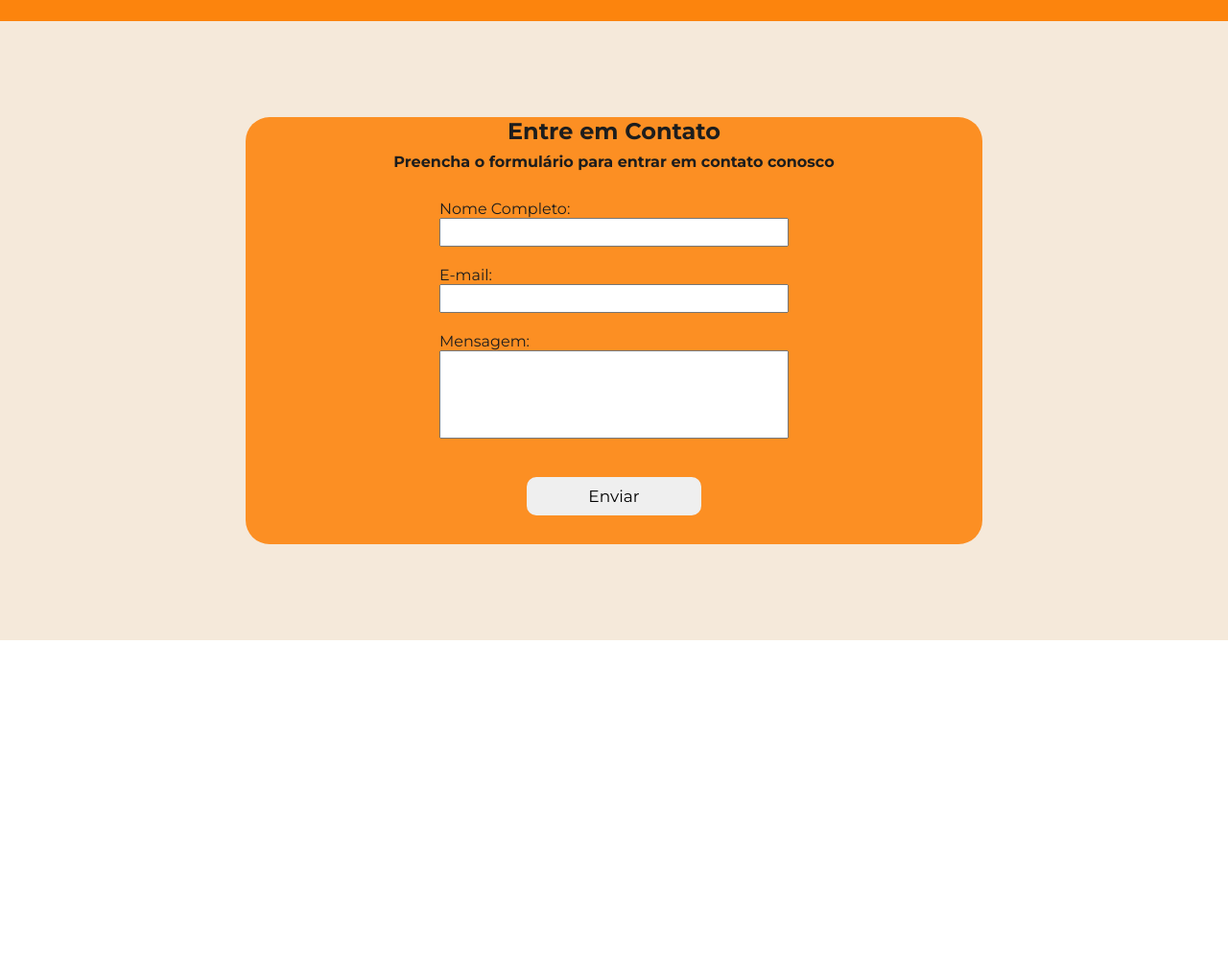
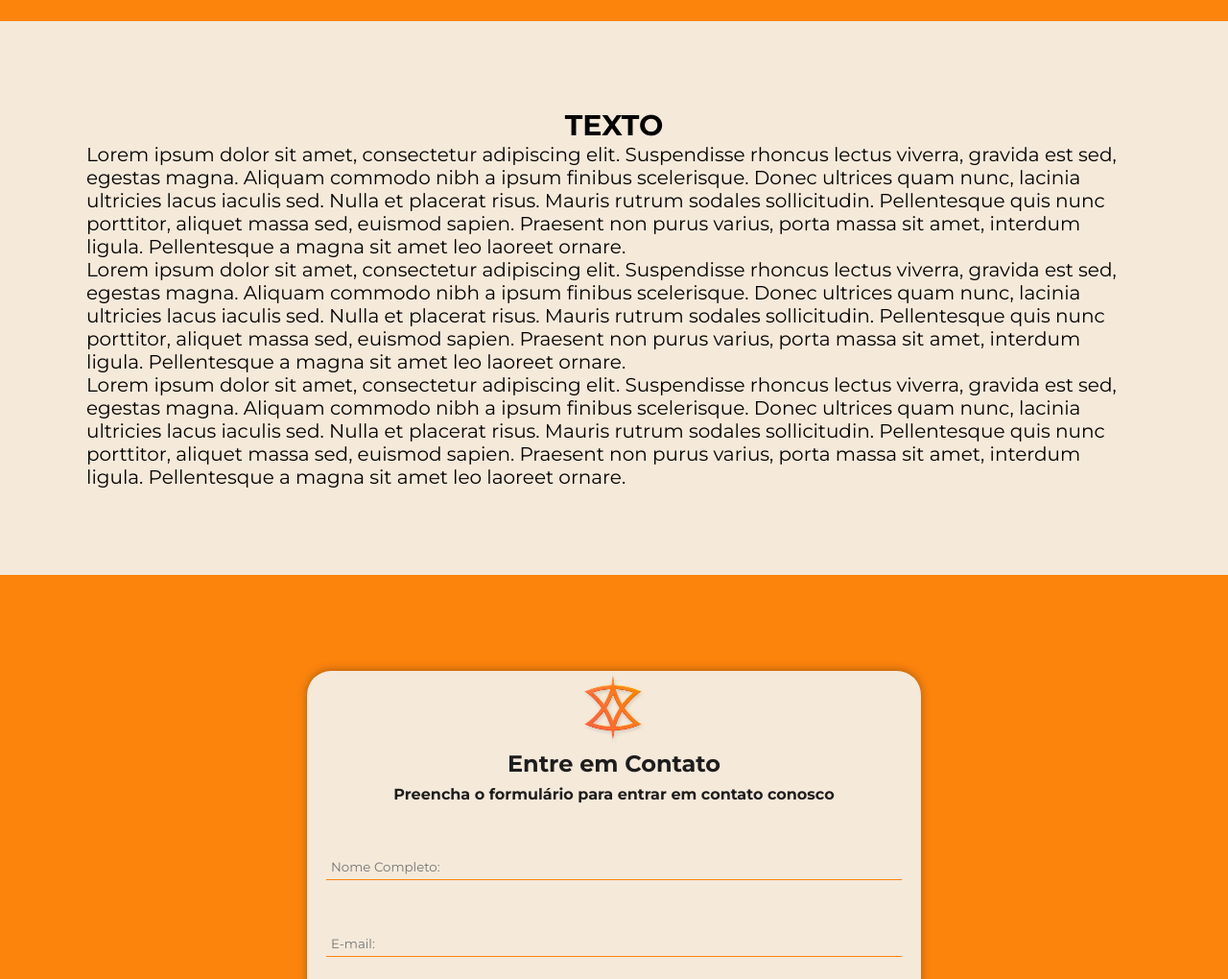
Before and after one commit to RodneyRoque/Magen-Site, a plain HTML site: page index.html in a window 1280 px wide. Shown: the part 1671-2691 px from the top of the page at 96% size. Before the commit the page ends 2338 px from the top, so only its background shows below. Drawn offline with Linux system fonts and the light colour scheme.

Commit message:
Adicionado o README e ajustado o formulário de contato, também foi adicionado uma página sem conteúdo entre o formulário e os serviços

```diff
--- a/index.html
+++ b/index.html
@@ -4,7 +4,7 @@
     <meta charset="UTF-8">
     <meta name="viewport" content="width=device-width, initial-scale=1.0">
     <title>Magen - Marketing Especializado</title>
-    <link rel="shortcut icon" type="imagex/png" href="img/Logo-Principal-Laranja.png">
+    <link rel="shortcut icon" type="imagex/png" href="img/magen-icone.png">
     <link rel="stylesheet" href="style.css" type="text/css">
     <link rel="stylesheet" href="responsive.css" type="text/css">
     <script defer src="script.js"></script>
@@ -68,20 +68,35 @@
             </div>
     </section>
 
+    <section style="padding: 90px; font-size: 20px;" class="secao-sobre">
+        <h2>TEXTO</h2>
+        <p>Lorem ipsum dolor sit amet, consectetur adipiscing elit. Suspendisse rhoncus lectus viverra, gravida est sed, egestas magna. Aliquam commodo nibh a ipsum finibus scelerisque. Donec ultrices quam nunc, lacinia ultricies lacus iaculis sed. Nulla et placerat risus. Mauris rutrum sodales sollicitudin. Pellentesque quis nunc porttitor, aliquet massa sed, euismod sapien. Praesent non purus varius, porta massa sit amet, interdum ligula. Pellentesque a magna sit amet leo laoreet ornare.</p>
+        <p>
+            Lorem ipsum dolor sit amet, consectetur adipiscing elit. Suspendisse rhoncus lectus viverra, gravida est sed, egestas magna. Aliquam commodo nibh a ipsum finibus scelerisque. Donec ultrices quam nunc, lacinia ultricies lacus iaculis sed. Nulla et placerat risus. Mauris rutrum sodales sollicitudin. Pellentesque quis nunc porttitor, aliquet massa sed, euismod sapien. Praesent non purus varius, porta massa sit amet, interdum ligula. Pellentesque a magna sit amet leo laoreet ornare.
+        </p>
+
+        <p>
+            Lorem ipsum dolor sit amet, consectetur adipiscing elit. Suspendisse rhoncus lectus viverra, gravida est sed, egestas magna. Aliquam commodo nibh a ipsum finibus scelerisque. Donec ultrices quam nunc, lacinia ultricies lacus iaculis sed. Nulla et placerat risus. Mauris rutrum sodales sollicitudin. Pellentesque quis nunc porttitor, aliquet massa sed, euismod sapien. Praesent non purus varius, porta massa sit amet, interdum ligula. Pellentesque a magna sit amet leo laoreet ornare.
+        </p>
+    </section>
+
     <section class="formulario">
         <form class="formulario-contato" action="envio.php" method="post">
+        <img src="img/magen-icone.png">
         <h2>Entre em Contato</h2>
         <h4>Preencha o formulário para entrar em contato conosco</h4>
             <!-- Campo de Nome -->
             <div class="form-group">
-                <label for="nome">Nome Completo:</label>
-                <input type="text" id="nome" name="nome" required>
+                <input placeholder="Nome Completo:" type="text" id="nome" name="nome" required>
             </div>
 
             <!-- Campo de E-mail -->
             <div class="form-group">
-                <label for="email">E-mail:</label>
-                <input type="email" id="email" name="email" required>
+                <input placeholder="E-mail:" type="email" id="email" name="email" required>
+            </div>
+
+            <div class="form-group">
+                <input placeholder="Telefone:" type="tel" id="tel">
             </div>
 
             <!-- Campo de Mensagem -->
@@ -89,6 +104,8 @@
                 <label for="mensagem">Mensagem:</label>
                 <textarea id="mensagem" name="mensagem" rows="5" required></textarea>
             </div>
+
+            <i class="fa fa-envelope" aria-hidden="true"><span>contato@magen.com.br</span></i>
 
             <!-- Botão de Enviar -->
             <div class="form-group">
--- a/style.css
+++ b/style.css
@@ -1,4 +1,12 @@
 @import url('https://fonts.googleapis.com/css2?family=Montserrat:ital,wght@0,100..900;1,100..900&display=swap');
+
+:root{
+    --LaranjaForte: #FC840D;
+    --LaranjaClaro: #FC8F23;
+    --BegeMagen: #F5E9DA;
+    --BrancoMagen: #fff;
+    --PretoMagen: #1D1D1D;
+}
 
 *{
     margin: 0;
@@ -191,7 +199,11 @@
     padding-block: 100px;
     color: #1D1D1D;
     text-align: center;
-    background-color: #f5e9da;
+    background-color: #FC840D;
+}
+
+.formulario img{
+    width: 10%;
 }
 
 .formulario h4{
@@ -200,41 +212,59 @@
 }
 
 .formulario-contato{
-    background-color: #FC8F23;
-    width: 60%;
+    background-color: var(--BegeMagen);
+    width: 40rem;
     height: auto;
     border-radius: 25px;
+    box-shadow: 0 -1px 10px rgba(0, 0, 0, 0.3);
 }
 
 .form-group label{
     text-align: left;
+    padding-bottom: 10px;
 }
 
 .form-group{
-    margin: 0 auto;
-    padding: 10px;
+    margin: 2% auto;
+    padding: 20px;
     display: flex;
     flex-direction: column;
-    width: 50%;
+    width: 100%;
     justify-content: center;
 }
 
 .form-group input, textarea{
     padding: 5px;
+    background:none;
     outline: 0;
     resize: none;
+    border: none;
+    border-bottom: 1px solid var(--LaranjaForte);
+}
+
+.form-group textarea{
+    background-color: #fff;
+    border: none;
+}
+
+.formulario i, span{
+    font-size: 17px;
+    padding: 5px;
 }
 
 .form-group button{
     border: 0;
     border-radius: 10px;
+    background-color: var(--LaranjaClaro);
     width: 50%;
     height: 40px;
     margin: 20px auto;
     cursor: pointer;
     font-size: 17px;
+    transition: 0.3s;
+    color: var(--BrancoMagen);
 }
 
 .form-group button:hover{
-    background-color: #f5e9da;
+    background-color: var(--LaranjaForte);
 }
```
Also changed, not shown: img/magen-icone.png (added), 1 other file.
